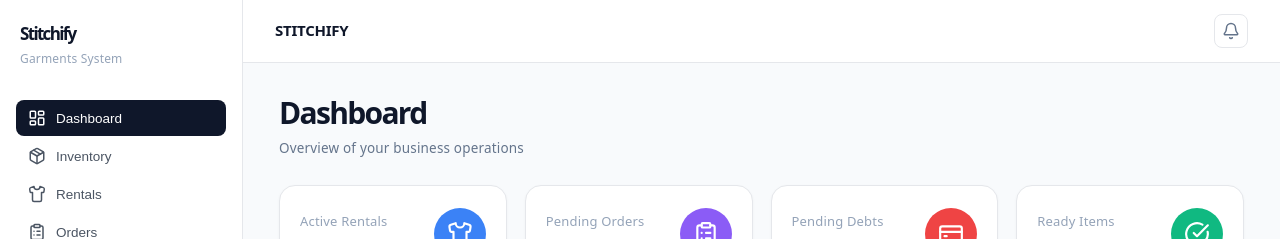
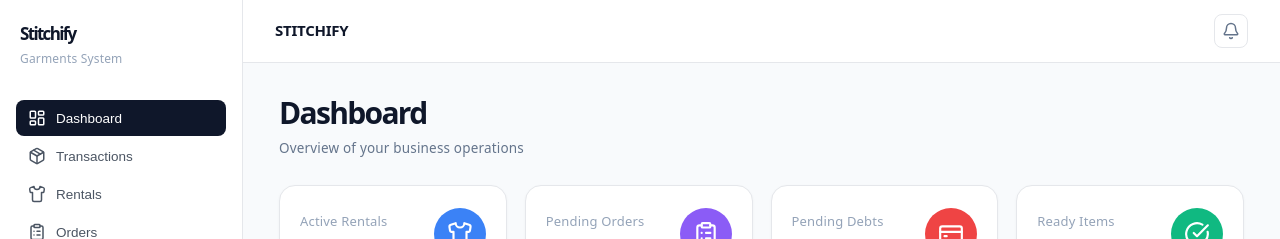
Before and after one commit to jhudas/vercel_stitchify_web, a React (Vite) app in the folder frontend/: page /dashboard in a window 1280 px wide. Shown: the top 239 px of the page. Built offline with nearby package versions, Linux system fonts and the light colour scheme; sample sign-in values are in the browser's storage.

Commit message:
edit side bar

```diff
--- a/frontend/src/components/Sidebar.jsx
+++ b/frontend/src/components/Sidebar.jsx
@@ -7,7 +7,7 @@ import '../pages/Dashboard.css';
 
 const menuItems = [
   { label: 'Dashboard',     icon: LayoutDashboard, path: '/dashboard' },
-  { label: 'Inventory',     icon: Package,         path: '/inventory' },
+  { label: 'Transactions',     icon: Package,         path: '/inventory' },
   { label: 'Rentals',       icon: Shirt,           path: '/rentals' },
   { label: 'Orders',        icon: ClipboardList,   path: '/orders' },
   { label: 'Debts',         icon: CreditCard,      path: '/debts' },
```
